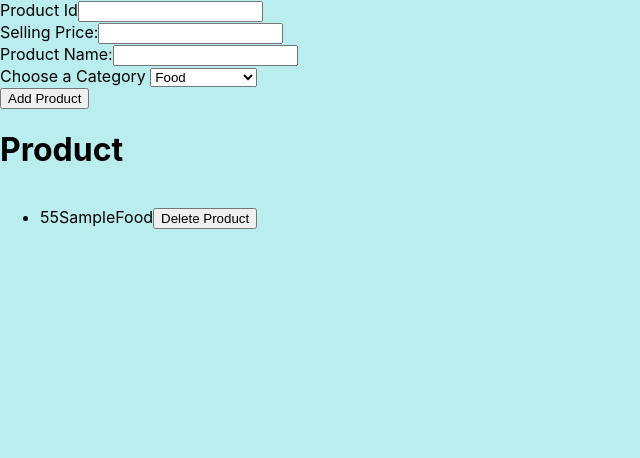
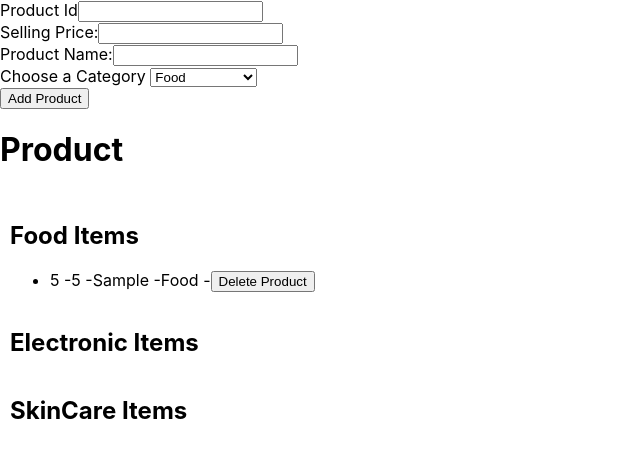
Before and after one commit to roshani2022/CafeOrder, a React (Create React App) app: page / in a window 1280 px wide. Both pictures are taken after typing "5", "5", "Sample" into the empty fields and a click on the button "Add Product". Shown: the top 458 px of the page, without its empty margins (0-640 px from the left). Built offline with nearby package versions, Linux system fonts and the light colour scheme.

Commit message:
testproject

```diff
--- a/src/App.js
+++ b/src/App.js
@@ -1,34 +1,20 @@
-import "./App.css";
 import React, { useState, useEffect } from "react";
 import OrderList from "./Component/OrderList";
 import Order from "./Component/Order";
 
 function App() {
   const [orderList, setOrderList] = useState([]);
-
   const [isOrder, setIsOrder] = useState(false);
 
   useEffect(() => {
     const loadedOrders = [];
     setOrderList(loadedOrders);
       const orderInformation = localStorage.getItem("isOrder");
-    if (orderInformation === "1") {
+      if (orderInformation === "key") {
         setIsOrder(true);
       }
     }, []);
-
-
     const addOrderHandler = (oId, oPrice, oProduct, oCategory) => {
-    // setOrderList((prevList)=>{
-    //   const updatedList= [
-    //     ...prevList,
-    //     {OrderId:oId,price:oPrice,product:oProduct,category:oCategory, id: Math.random().toString() },
-    //   ]
-    //   localStorage.setItem(oId.toString, JSON.stringify(updatedList));
-    //   setIsOrder(true)
-    //   return updatedList;
-
-    // })
       const newOrder = {
         OrderId: oId,
         price: oPrice,
@@ -36,19 +22,30 @@ function App() {
         category: oCategory,
         id: Math.random().toString(),
       };
-    localStorage.setItem(oId.toString(), JSON.stringify(newOrder));
+      const key = `${oId}-${oCategory}`
+
+      localStorage.setItem( key,JSON.stringify(newOrder));
       const updatedList = [...orderList, newOrder];
       setOrderList(updatedList);
       setIsOrder(true);
     };
-  const deleteOrderHandler = (orderId) => {
-    const updatedList = orderList.filter(order => order.OrderId !== orderId);
+
+    const deleteOrderHandler = (oId,oCategory) => {
+
+      // Generate the key based on orderId and category
+      const updatedList = orderList.filter(order => order.id !== oId);
+      const key = `${oId}-${oCategory}`;
+      console.log(key)
+      // Remove the item from localStorage using the correct key
+      localStorage.removeItem(key)
+
+
+      // Update the order list in the state
+
       setOrderList(updatedList);
-    localStorage.removeItem(orderId.toString());
+    };
 
-    localStorage.setItem("orderList", JSON.stringify(updatedList));
 
-  };
 
     return (
       <div className="App">
@@ -62,5 +59,4 @@ function App() {
     </div>
   );
 }
-
 export default App;
--- a/src/Component/Order.js
+++ b/src/Component/Order.js
@@ -21,7 +21,7 @@ const Order = (props) => {
 
   const submitHandler = (event) => {
     event.preventDefault();
-    props.onOrder(productId,productPrice,productName,productCategory);
+    props.onOrder(productId, productPrice, productName, productCategory);
     setProductId("");
     setProductPrice("");
     setProductName("");
@@ -62,7 +62,9 @@ const Order = (props) => {
           </select>
         </div>
         <div>
-          <button type="submit" className="order-action">Add Product</button>
+          <button type="submit" className="order-action">
+            Add Product
+          </button>
         </div>
       </form>
     </div>
--- a/src/Component/OrderList.css
+++ b/src/Component/OrderList.css
@@ -1,5 +1,5 @@
-.order-list{
-    display: flex;
-    align-items: flex-start;
-    justify-content: space-between;
+.order-list {
+  display: grid;
+  padding: 10px;
+  margin-top: 10px;
 }
--- a/src/Component/OrderList.js
+++ b/src/Component/OrderList.js
@@ -1,22 +1,65 @@
 import React from "react";
-import './OrderList.css'
+import "./OrderList.css";
+
 const OrderList = (props) => {
+  const { orders, onClick } = props;
+
+  // Filter orders by category
+  const foodOrders = orders.filter((order) => order.category === "Food");
+  const electronicOrders = orders.filter(
+    (order) => order.category === "ElectronicItem"
+  );
+  const skincareOrders = orders.filter(
+    (order) => order.category === "SkinCare"
+  );
+
   return (
     <div className="order-list">
+      <div className="category">
+        <h2>Food Items</h2>
         <ul>
-        {props.orders.map((order) => (
+          {foodOrders.map((order) => (
             <li key={order.id}>
-            {order.OrderId}
-            {order.price}
-            {order.product}
-            {order.category}
-            <button type="button" onClick={() => props.onClick(order.id)}>
+              {order.OrderId} -{order.price} -{order.product} -{order.category}{" "}
+              -
+              <button type="button" onClick={() => onClick(order.id,order.category)}>
                 Delete Product
               </button>
             </li>
           ))}
         </ul>
       </div>
+
+      <div className="category">
+        <h2>Electronic Items</h2>
+        <ul>
+          {electronicOrders.map((order) => (
+            <li key={order.id}>
+              {order.OrderId} -{order.price} -{order.product} -{order.category}{" "}
+              -
+              <button type="button" onClick={() => onClick(order.id)}>
+                Delete Product
+              </button>
+            </li>
+          ))}
+        </ul>
+      </div>
+      <div className="category">
+        <h2>SkinCare Items</h2>
+        <ul>
+          {skincareOrders.map((order) => (
+            <li key={order.id}>
+              {order.OrderId} -{order.price} -{order.product} -{order.category}{" "}
+              -
+              <button type="button" onClick={() => onClick(order.id)}>
+                Delete Product
+              </button>
+            </li>
+          ))}
+        </ul>
+      </div>
+    </div>
   );
 };
+
 export default OrderList;
```
Also changed, not shown: src/Component/Order.css (indentation only). Lines whose indentation alone changed are shown as unchanged.
